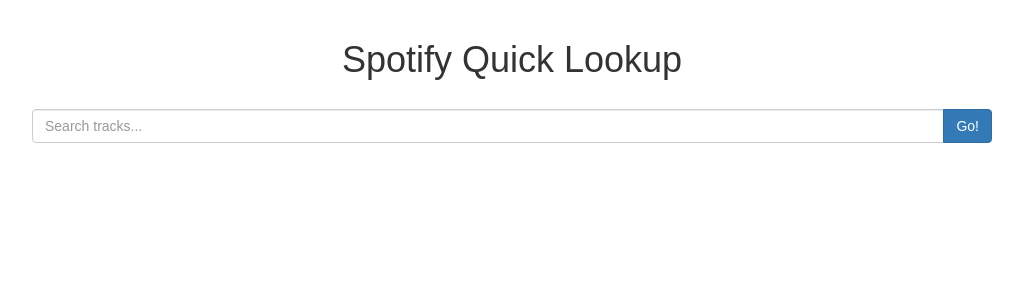
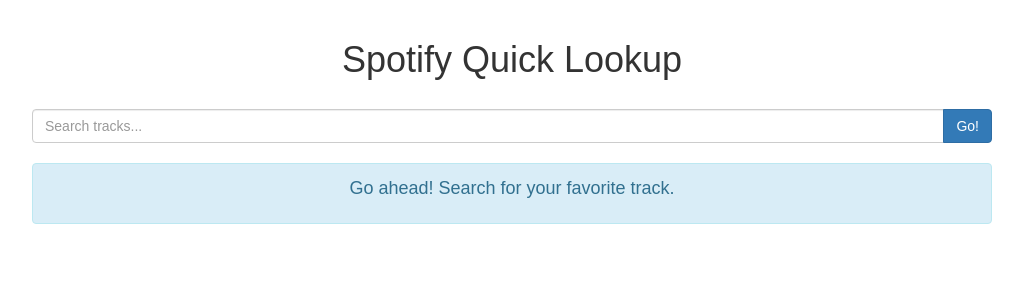
Before and after one commit to saas786/spotify-preview, a React (Create React App) app: page / in a window 1280 px wide. Shown: the top 300 px of the page, without its empty margins (128-1151 px from the left). Built offline with nearby package versions, Linux system fonts and the light colour scheme.

Commit message:
load track list conditionally

```diff
--- a/src/App.js
+++ b/src/App.js
@@ -19,12 +19,24 @@
         });
     }
 
+    displayTrackList = () => {
+        return <TrackList query={this.state.query} tracks={this.state.tracks} />;
+    }
+
+    displayMessage = () => {
+        return (
+            <div className="alert alert-info">
+                <h4 className="alert-heading">Go ahead! Search for your favorite track.</h4>
+            </div>
+        )
+    }
+
     render() {
         return (
             <div className="App">
                 <h1 className="page-header">Spotify Quick Lookup</h1>
                 <SearchBar updateTracks={this.updateTracks} />
-                <TrackList query={this.state.query} tracks={this.state.tracks} />
+                {this.state.tracks.length > 0 ? this.displayTrackList() : this.displayMessage()}
             </div>
         );
     }
--- a/src/index.css
+++ b/src/index.css
@@ -21,3 +21,9 @@
 .unstyled-list {
   padding: 0;
 }
+
+.alert-info {
+  width: 75%;
+  margin: 0 auto;
+  text-align: center;
+}
```
